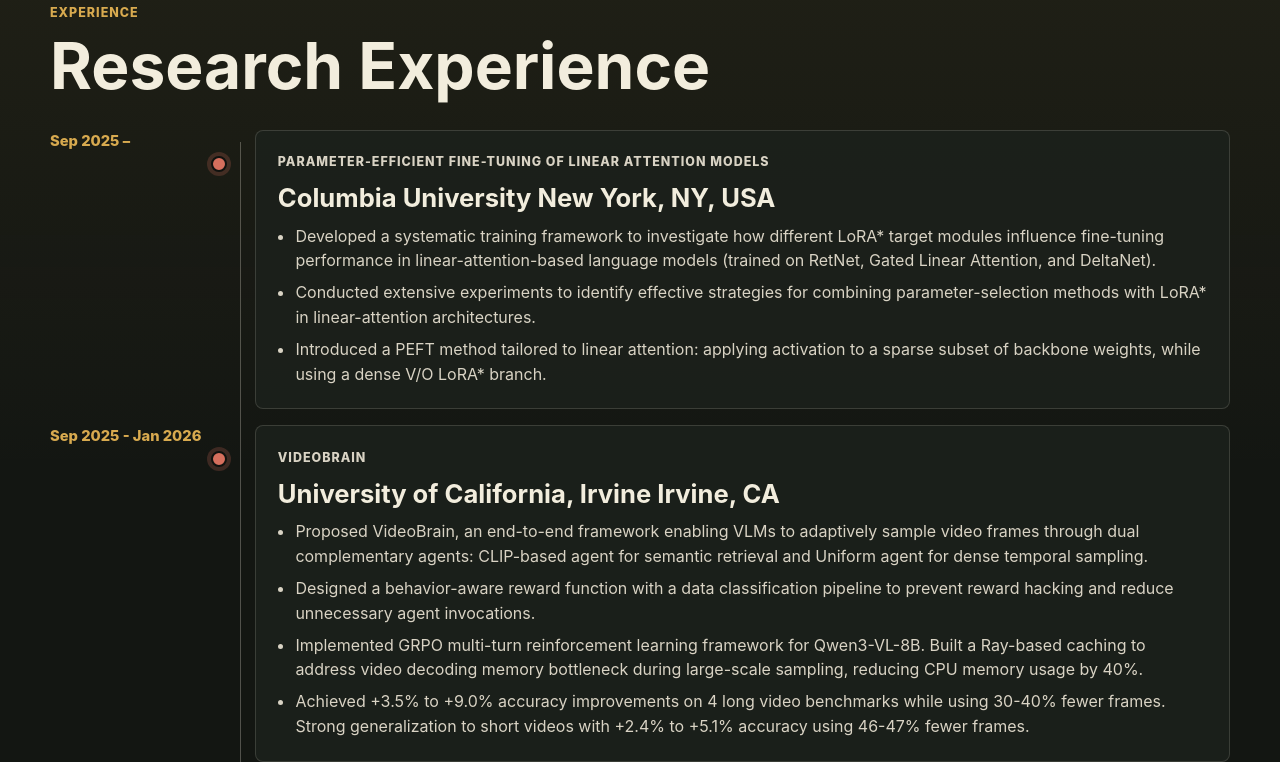
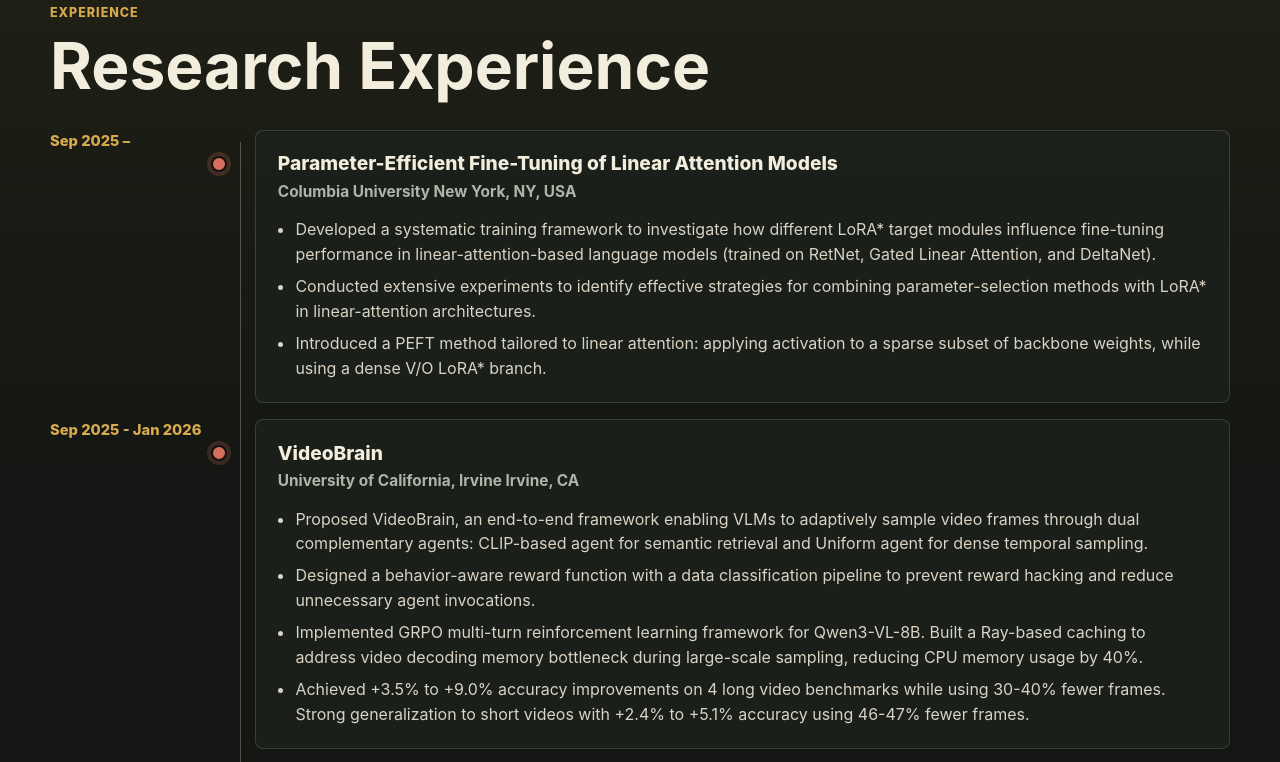
Before and after one commit to HuangZiheng-o-O/HuangZiheng-o-O.github.io, a plain HTML site: page henrik/index.html in a window 1280 px wide. Shown: the part 4046-4808 px from the top of the page. Drawn offline with Linux system fonts and the light colour scheme.

Commit message:
Adjust research experience hierarchy

```diff
--- a/henrik/styles.css
+++ b/henrik/styles.css
@@ -572,11 +572,21 @@
 }
 
 .timeline-card h3 {
-  font-size: clamp(1.22rem, 2vw, 1.65rem);
+  margin: 0 0 0.9rem;
+  color: var(--muted);
+  font-size: 0.96rem;
+  line-height: 1.35;
+  font-weight: 720;
 }
 
-.role {
-  color: var(--teal);
+.timeline-card .role {
+  margin: 0 0 0.45rem;
+  color: var(--paper);
+  font-size: clamp(1.16rem, 1.5vw, 1.38rem);
+  line-height: 1.18;
+  font-weight: 800;
+  letter-spacing: 0;
+  text-transform: none;
 }
 
 .skills-section {
```
